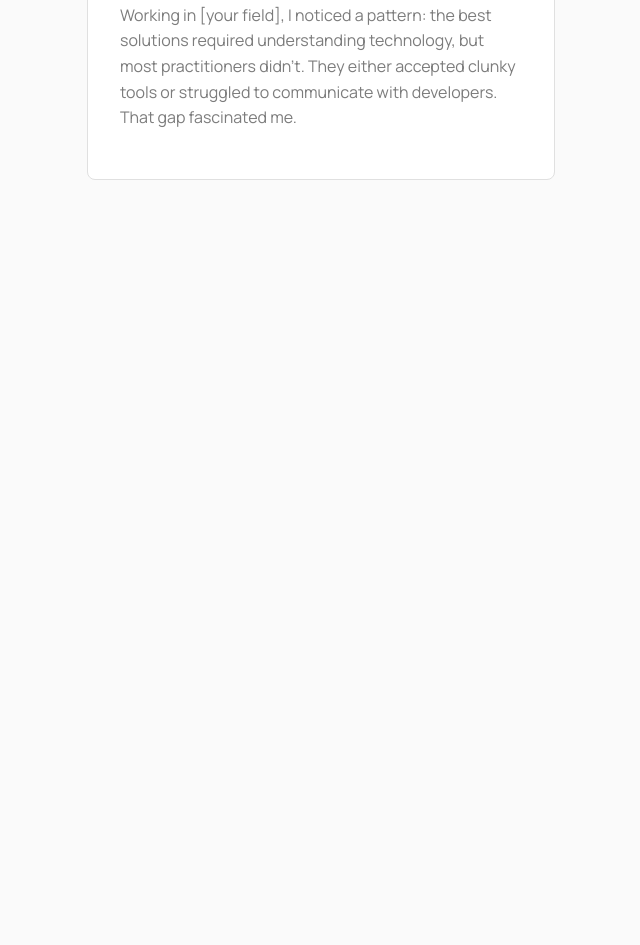
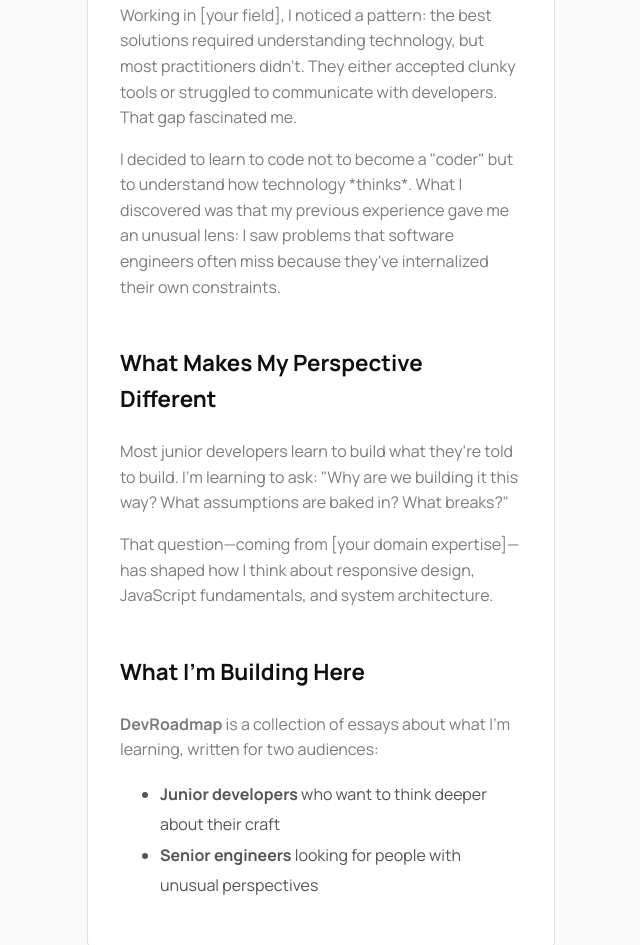
Before and after one commit to SheillaO/DevRoadmap, a website: page about.html in a window 1280 px wide. Shown: the part 514-1459 px from the top of the page, without its empty margins (153-793 px from the left). Before the commit the page ends 800 px from the top, so only its background shows below. Drawn offline with Linux system fonts and the light colour scheme; files that its build step writes are made by us from their sources.

Commit message:
Update about.html

```diff
--- a/about.html
+++ b/about.html
@@ -37,3 +37,28 @@
                 practitioners didn't. They either accepted clunky tools or struggled to communicate with developers. That
                 gap fascinated me.
             </p>
+
+        <p>
+            I decided to learn to code not to become a "coder" but to understand how technology *thinks*. What I discovered was
+            that my previous experience gave me an unusual lens: I saw problems that software engineers often miss because
+            they've internalized their own constraints.
+        </p>
+
+        <h3 style="font-size: 1.4rem; margin-top: 2em; color: #0F0F0F;">What Makes My Perspective Different</h3>
+        <p>
+            Most junior developers learn to build what they're told to build. I'm learning to ask: "Why are we building it this
+            way? What assumptions are baked in? What breaks?"
+        </p>
+        <p>
+            That question—coming from [your domain expertise]—has shaped how I think about responsive design, JavaScript
+            fundamentals, and system architecture.
+        </p>
+
+        <h3 style="font-size: 1.4rem; margin-top: 2em; color: #0F0F0F;">What I'm Building Here</h3>
+        <p>
+            <strong>DevRoadmap</strong> is a collection of essays about what I'm learning, written for two audiences:
+        </p>
+        <ul style="line-height: 1.9; color: #555;">
+            <li><strong>Junior developers</strong> who want to think deeper about their craft</li>
+            <li><strong>Senior engineers</strong> looking for people with unusual perspectives</li>
+        </ul>
```
